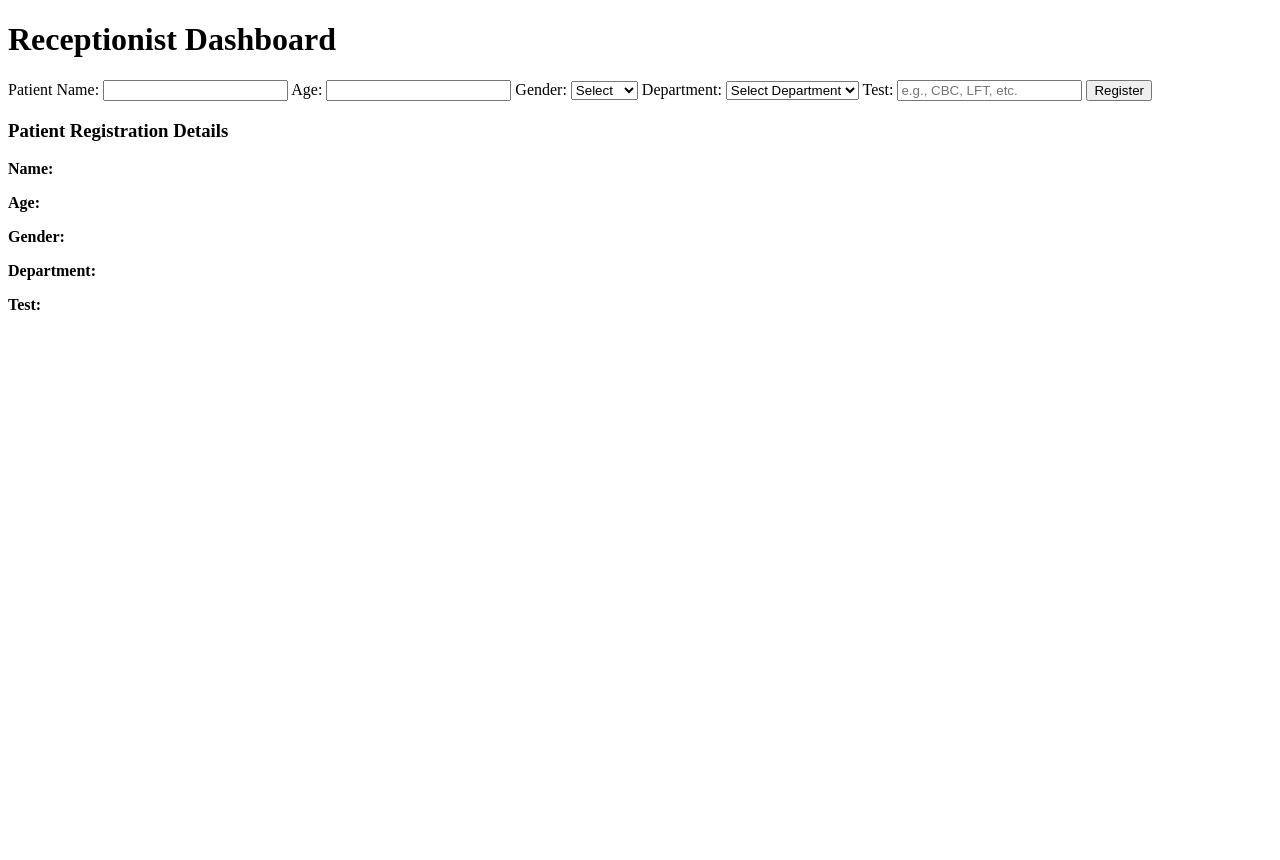
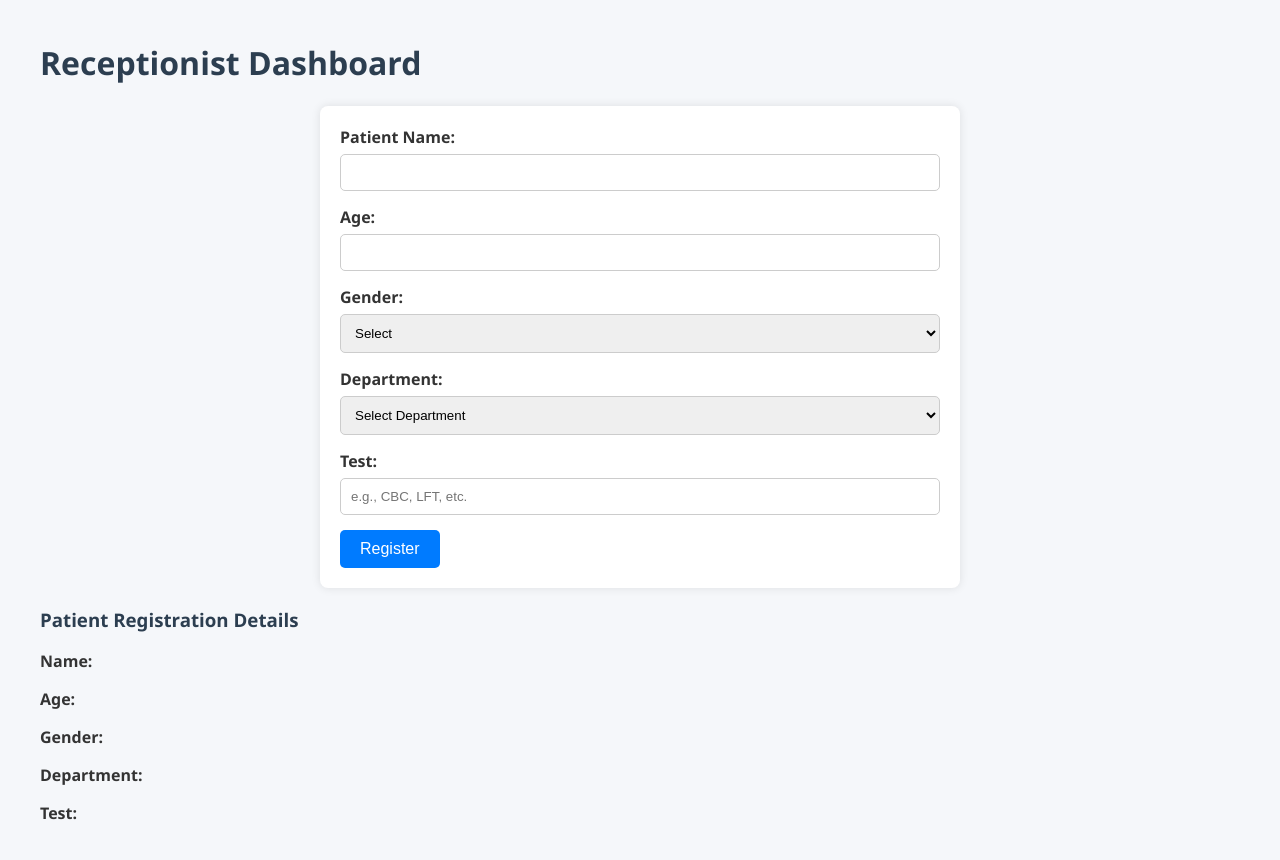
Before and after one commit to Asad4556/AlphaMed-CL, a PHP site: page /receptionist.html in a window 1280 px wide. Before the commit the page ends 310 px from the top, so only its background shows below. Run offline with PHP 8.4, Linux system fonts and the light colour scheme; some libraries are stand-ins or nearby versions.

Commit message:
Update style.css

```diff
--- a/style.css
+++ b/style.css
@@ -1 +1,102 @@
-// style.css content
+/* General Page Layout */
+body {
+  font-family: 'Segoe UI', Tahoma, Geneva, Verdana, sans-serif;
+  background-color: #f5f7fa;
+  margin: 0;
+  padding: 0;
+  color: #333;
+}
+
+/* Container Styling */
+.container {
+  max-width: 1200px;
+  margin: auto;
+  padding: 20px;
+}
+
+/* Headings */
+h1, h2, h3 {
+  color: #2c3e50;
+}
+
+/* Form Styles */
+form {
+  background-color: #ffffff;
+  padding: 20px;
+  border-radius: 8px;
+  box-shadow: 0px 0px 10px rgba(0,0,0,0.1);
+  max-width: 600px;
+  margin: auto;
+}
+
+label {
+  display: block;
+  margin-bottom: 6px;
+  font-weight: bold;
+}
+
+input[type="text"],
+input[type="number"],
+input[type="email"],
+input[type="password"],
+select,
+textarea {
+  width: 100%;
+  padding: 10px;
+  margin-bottom: 15px;
+  border-radius: 5px;
+  border: 1px solid #ccc;
+  box-sizing: border-box;
+}
+
+button {
+  padding: 10px 20px;
+  background-color: #007BFF;
+  border: none;
+  color: white;
+  border-radius: 5px;
+  font-size: 16px;
+  cursor: pointer;
+}
+
+button:hover {
+  background-color: #0056b3;
+}
+
+/* Table Styling */
+table {
+  width: 100%;
+  border-collapse: collapse;
+  margin-top: 20px;
+  background-color: #fff;
+}
+
+table th, table td {
+  padding: 12px;
+  border: 1px solid #ddd;
+  text-align: left;
+}
+
+table th {
+  background-color: #f1f1f1;
+}
+
+/* Success / Error Messages */
+.success {
+  color: green;
+  text-align: center;
+}
+
+.error {
+  color: red;
+  text-align: center;
+}
+
+/* Utility Classes */
+.text-center {
+  text-align: center;
+}
+
+.mt-20 {
+  margin-top: 20px;
+}
```
